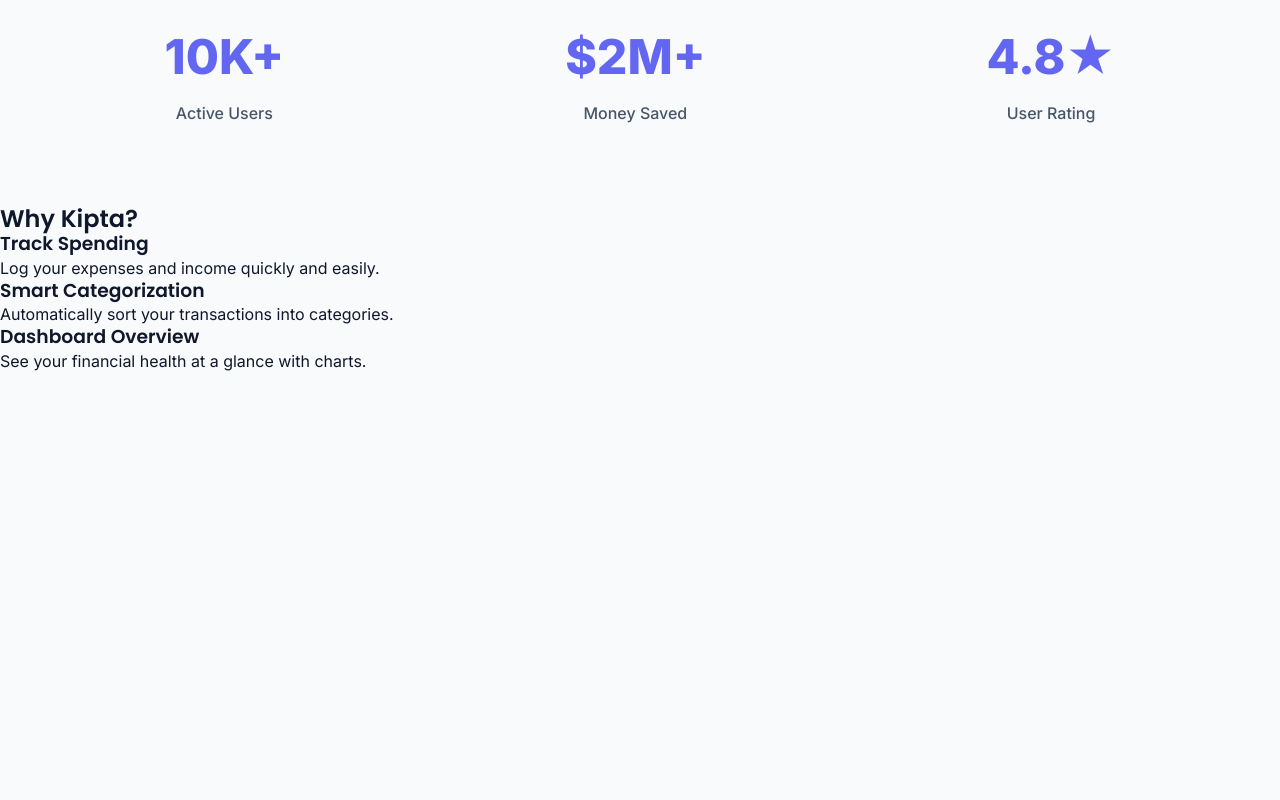
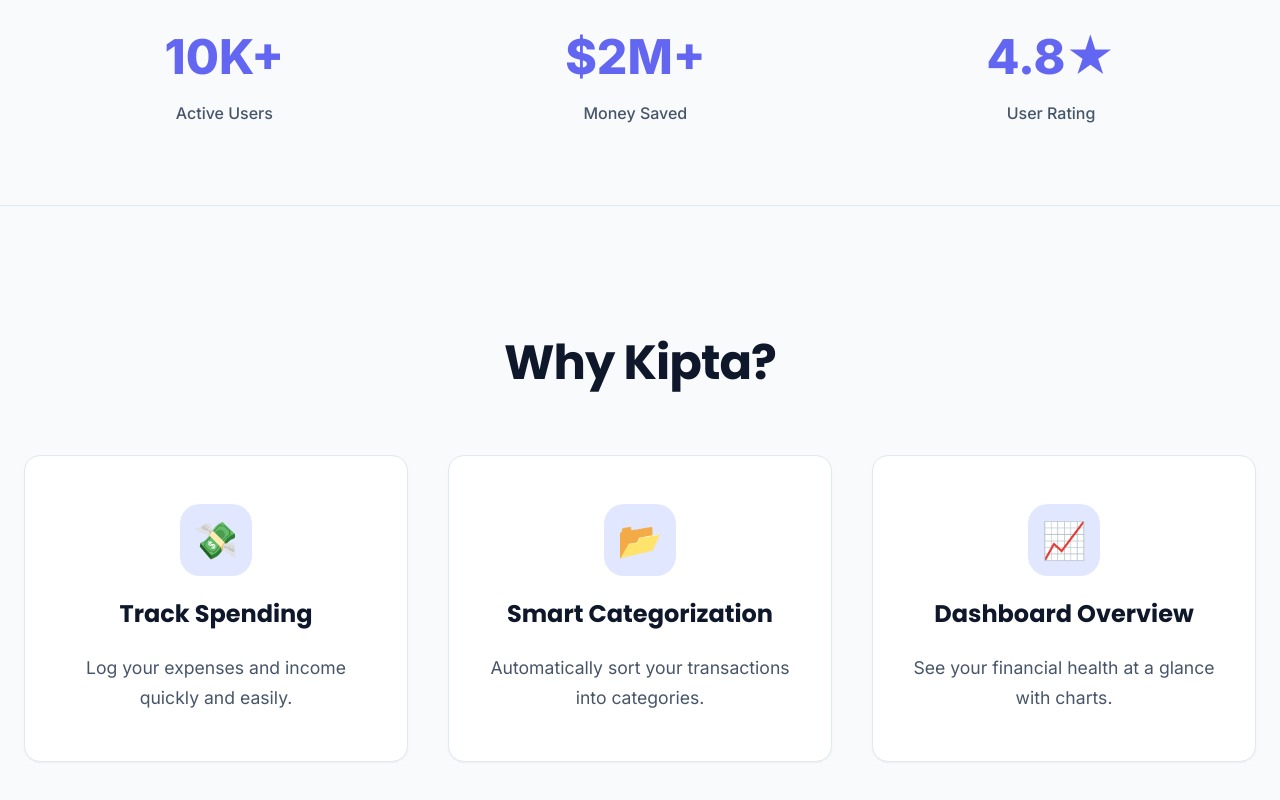
Before and after one commit to adnanpirates5-sketch/kiptaaaz, a React (Create React App) app in the folder frontend/: page / in a window 1280 px wide. Shown: the part 610-1410 px from the top of the page. Before the commit the page ends 983 px from the top, so only its background shows below. Built offline with nearby package versions, Linux system fonts and the light colour scheme.

Commit message:
Fix alignment issues in Features and Hero sections

```diff
--- /dev/null
+++ b/frontend/src/components/Features.css
@@ -0,0 +1,83 @@
+.features-section {
+  padding: 8rem var(--space-6);
+  max-width: 1280px;
+  margin: 0 auto;
+  text-align: center;
+  border-top: 1px solid var(--border-color);
+}
+
+.features-section h2 {
+  font-size: clamp(2rem, 5vw, 3rem);
+  font-weight: 800;
+  margin-bottom: 4rem;
+  color: var(--text-primary);
+  letter-spacing: -0.02em;
+}
+
+.features-grid {
+  display: grid;
+  grid-template-columns: repeat(auto-fit, minmax(320px, 1fr));
+  gap: 2.5rem;
+}
+
+.feature-card {
+  background: var(--card-bg);
+  padding: 3rem 2rem;
+  border-radius: var(--radius-xl);
+  border: 1px solid var(--border-color);
+  box-shadow: var(--shadow-sm);
+  transition: all 0.4s cubic-bezier(0.23, 1, 0.32, 1);
+  text-align: center;
+  display: flex;
+  flex-direction: column;
+  align-items: center;
+  gap: 1.5rem;
+}
+
+.feature-card:hover {
+  transform: translateY(-12px);
+  box-shadow: var(--shadow-lg);
+  border-color: var(--primary);
+}
+
+.feature-icon-wrapper {
+  width: 4.5rem;
+  height: 4.5rem;
+  background-color: var(--primary-light);
+  border-radius: 1.25rem;
+  display: flex;
+  align-items: center;
+  justify-content: center;
+  font-size: 2.25rem;
+  color: var(--primary);
+  transition: transform 0.4s ease;
+}
+
+.feature-card:hover .feature-icon-wrapper {
+  transform: scale(1.1) rotate(5deg);
+}
+
+.feature-card h3 {
+  font-size: 1.5rem;
+  font-weight: 700;
+  color: var(--text-primary);
+  margin: 0;
+}
+
+.feature-card p {
+  color: var(--text-secondary);
+  line-height: 1.7;
+  font-size: 1.1rem;
+  margin: 0;
+}
+
+@media (max-width: 768px) {
+  .features-section {
+    padding: 5rem var(--space-4);
+  }
+
+  .features-grid {
+    grid-template-columns: 1fr;
+    gap: 2rem;
+  }
+}
--- a/frontend/src/components/Features.jsx
+++ b/frontend/src/components/Features.jsx
@@ -1,21 +1,29 @@
 import React from "react";
 import { useTranslation } from './theme/TranslationContext';
+import "./Features.css";
 
 const Features = () => {
   const { t } = useTranslation();
+
   return (
     <div id="features" className="features-section">
       <h2>{t('whyKipta')}</h2>
+
       <div className="features-grid">
         <div className="feature-card">
+          <div className="feature-icon-wrapper">💸</div>
           <h3>{t('trackSpending')}</h3>
           <p>{t('trackSpendingDesc')}</p>
         </div>
+
         <div className="feature-card">
+          <div className="feature-icon-wrapper">📂</div>
           <h3>{t('smartCategorization')}</h3>
           <p>{t('smartCategorizationDesc')}</p>
         </div>
+
         <div className="feature-card">
+          <div className="feature-icon-wrapper">📈</div>
           <h3>{t('dashboardOverview')}</h3>
           <p>{t('dashboardOverviewDesc')}</p>
         </div>
--- a/frontend/src/components/Landing.css
+++ b/frontend/src/components/Landing.css
@@ -224,6 +224,7 @@
 
   .hero-actions {
     justify-content: center;
+    margin-left: 0;
   }
 }
 
```
Also changed, not shown: 2 other files (tests, documents, lock files or other folders).
